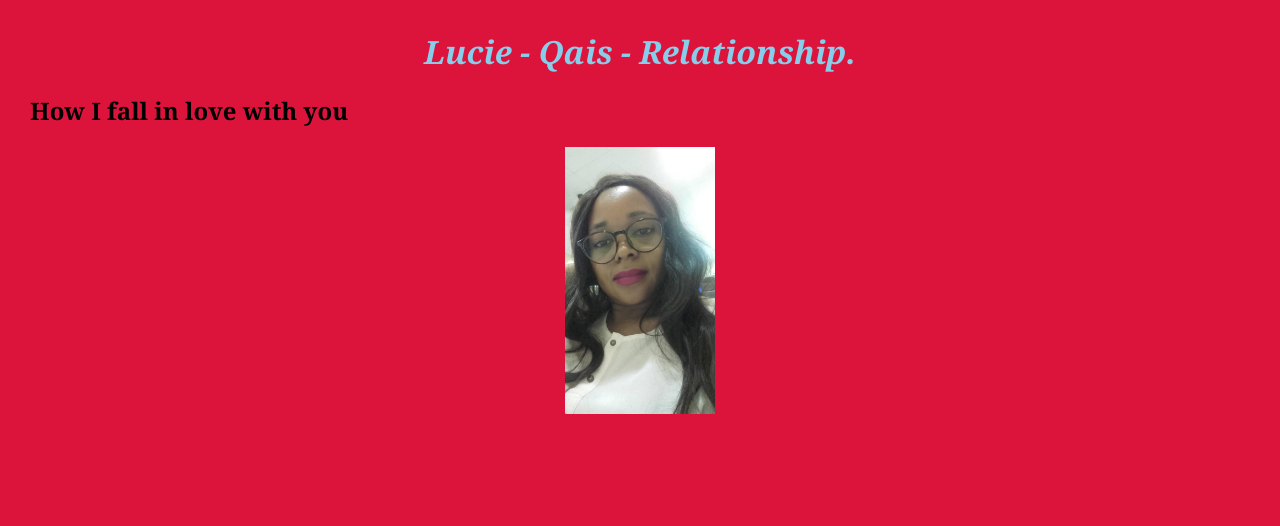
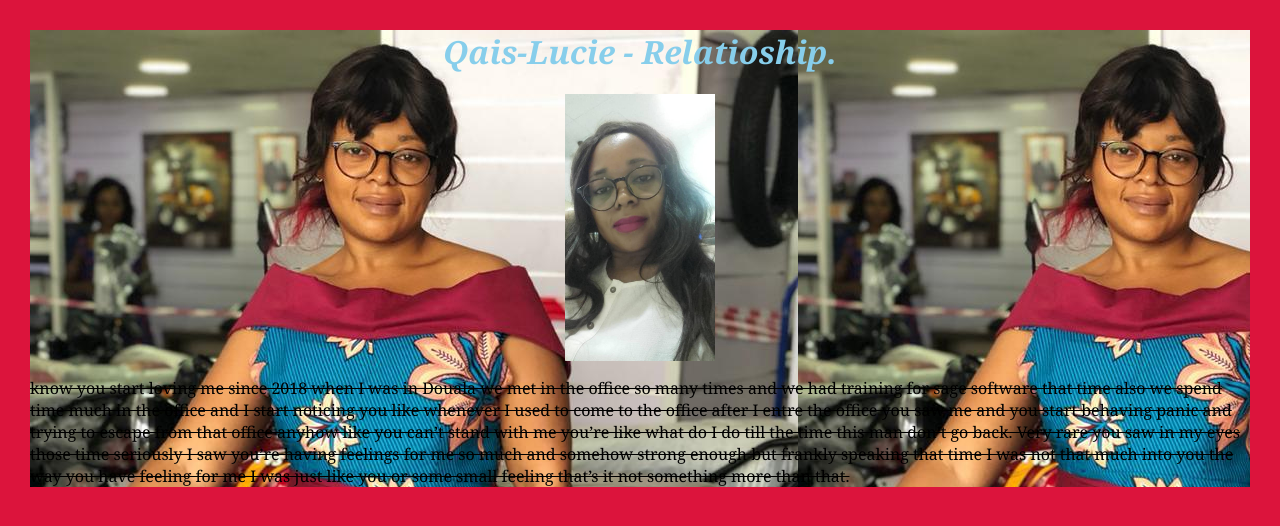
Before and after one commit to asad0306/Lucie, a plain HTML site: page index.html in a window 1280 px wide. Drawn offline with Linux system fonts and the light colour scheme.

Commit message:
Update index.html

```diff
--- a/index.html
+++ b/index.html
@@ -6,8 +6,19 @@
     <title>JAAN</title>
 </head>
 <body>
-    <h1>Lucie - Qais - Relationship.</h1>
-<h2>How I fall in love with you</h3>
-    <img src="https://raw.githubusercontent.com/asad0306/Lucie/main/images/luice-1.jpeg" alt="lucie-1" class="lucie-1">
+    <div style="background-image: url('https://raw.githubusercontent.com/asad0306/Lucie/main/images/WhatsApp%20Image%202021-01-13%20at%2013.55.48(6).jpeg');">
+
+    <h1>Qais-Lucie - Relatioship.</h1>
+    <img src="https://raw.githubusercontent.com/asad0306/Lucie/main/images/luice-1.jpeg?token=AQ7LXAMEEIUSMZFLU5YKREK7737FI" alt="lucie-1" class="lucie-1">
+    <p class="line-1"> <del>know you start loving me since 2018 when I was in Douala we met in the office so many
+        times and we had training for sage software that time also we spend time much in the office
+         and I start noticing you like whenever I used to come to the office after I entre the
+         office you saw me and you start behaving panic and trying to escape from that office
+         anyhow like you can’t stand with me you’re like what do I do till the time this man
+         don’t go back. Very rare you saw in my eyes those time seriously I saw you’re having
+         feelings for me so much and somehow strong enough but frankly speaking that time I was
+         not that much into you the way you have feeling for me I was just like you or some small
+          feeling that’s it not something more than that.</del></p>
+          </div>
 </body>
 </html>
```
